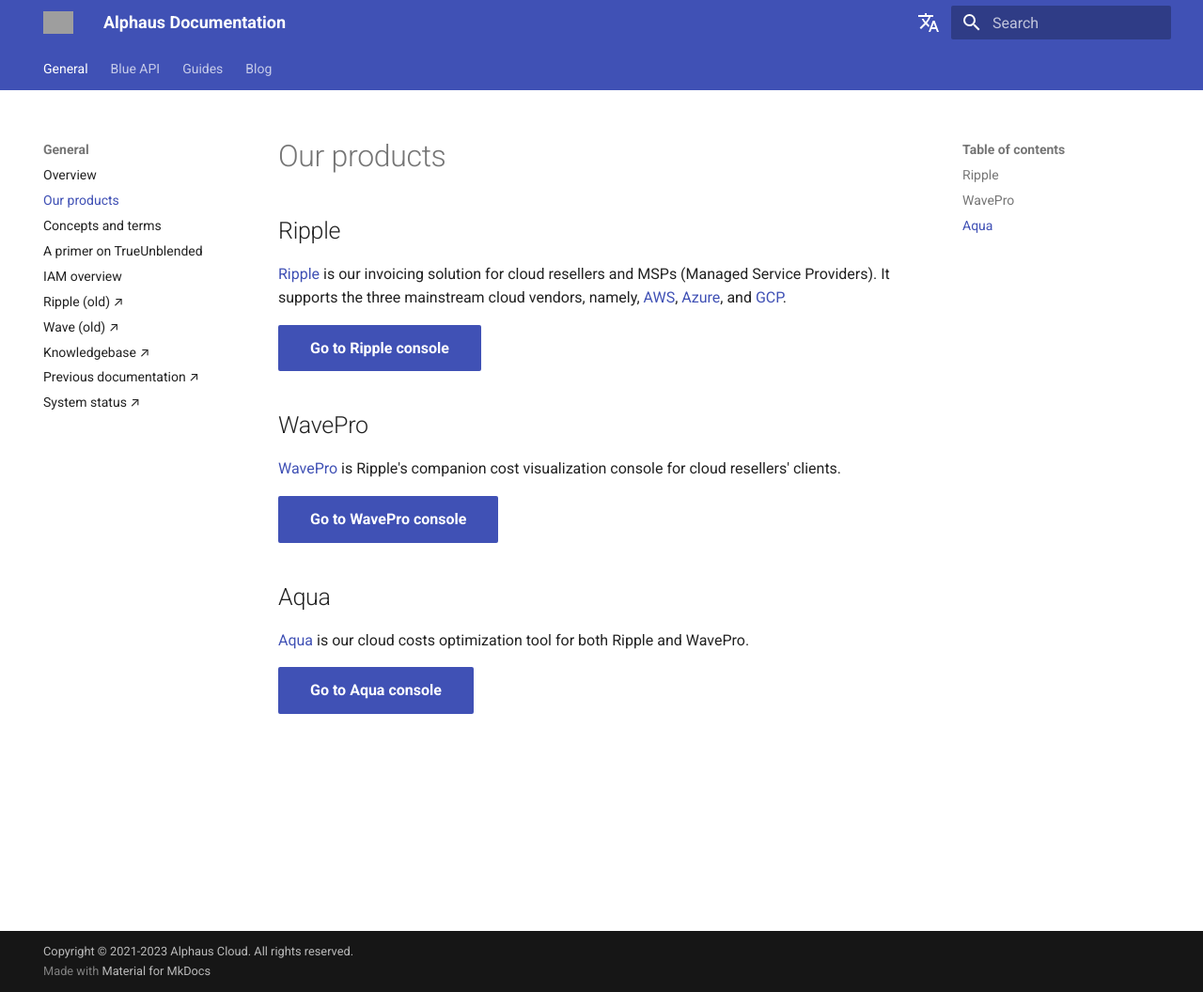
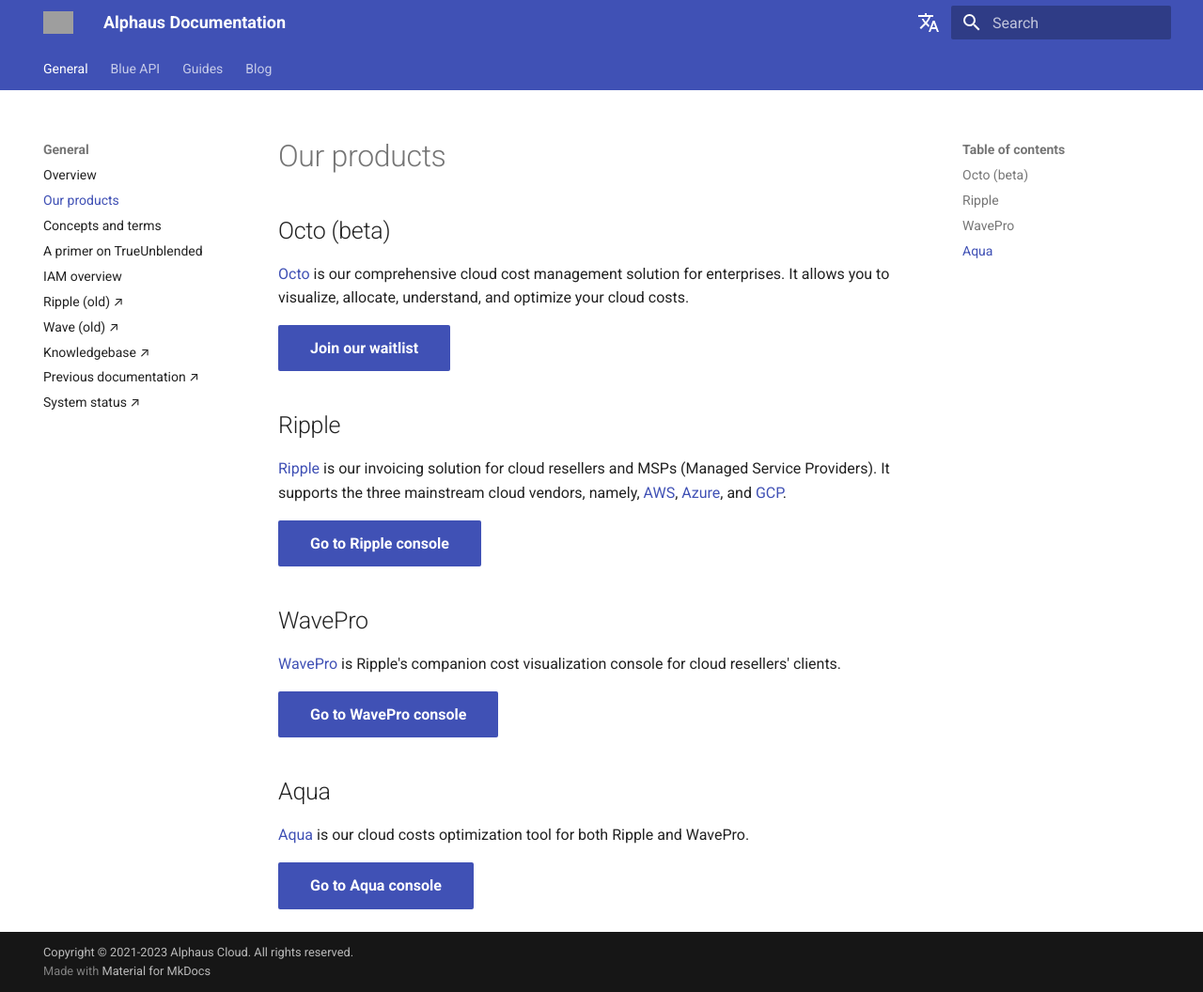
Before and after one commit to alphauslabs/tmpdocs, an MkDocs documentation site: the page built from docs/products.md, in a window 1280 px wide and 1056 px high. Shown: the whole window at 94% size. Built offline with MkDocs 1.6.1 and Material for MkDocs 9.7.7, drawn with Linux system fonts in a browser that asks for light colours; comment, search, counter and statistics services are not loaded; grey boxes are pictures that could not be loaded.

Commit message:
docs: add octo

```diff
--- a/docs/products.md
+++ b/docs/products.md
@@ -1,4 +1,10 @@
 # Our products
+
+## Octo (beta)
+
+[Octo](https://lp.alphaus.cloud/) is our comprehensive cloud cost management solution for enterprises. It allows you to visualize, allocate, understand, and optimize your cloud costs.
+
+[Join our waitlist](https://lp.alphaus.cloud/){ .md-button .md-button--primary }
 
 ## Ripple
 
```
